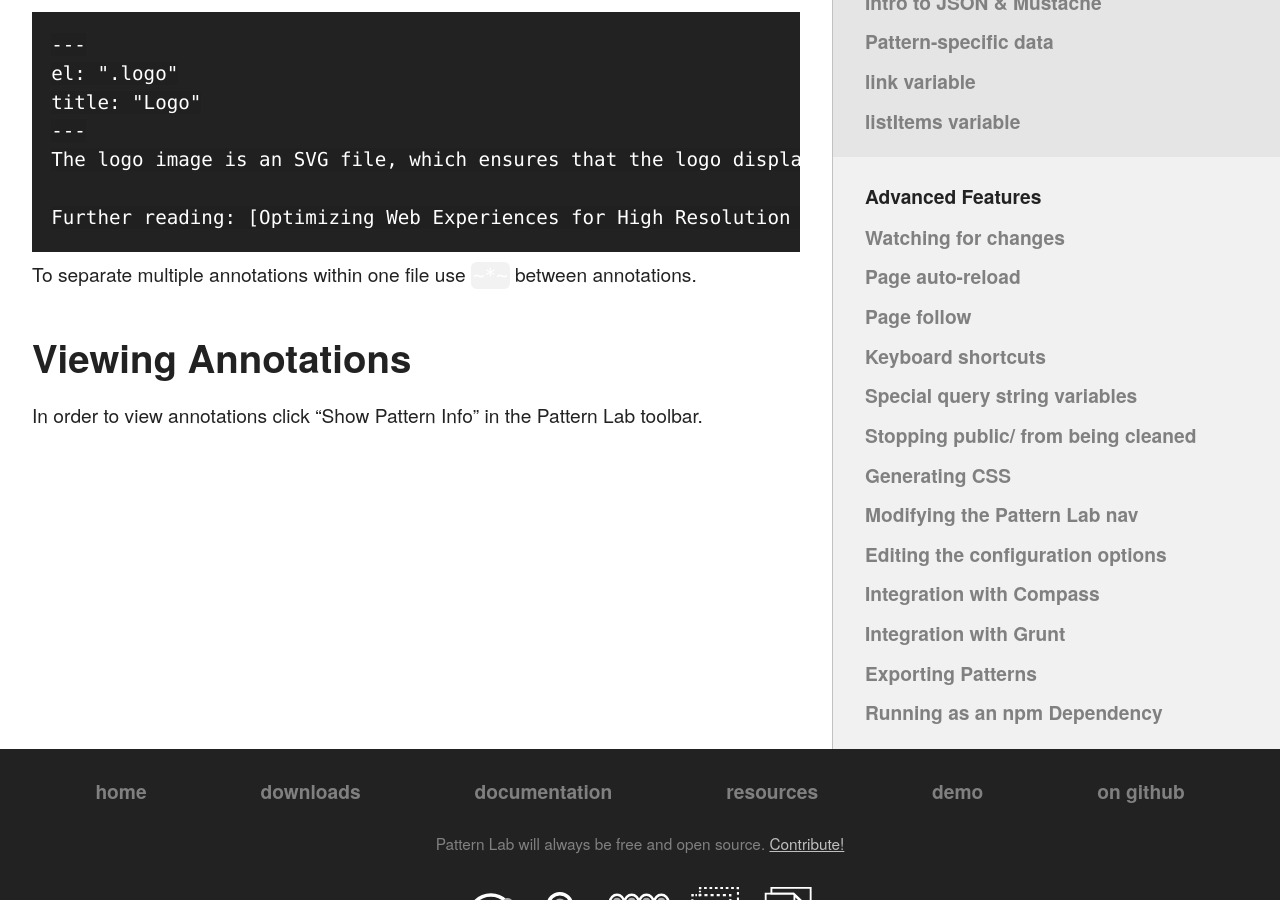
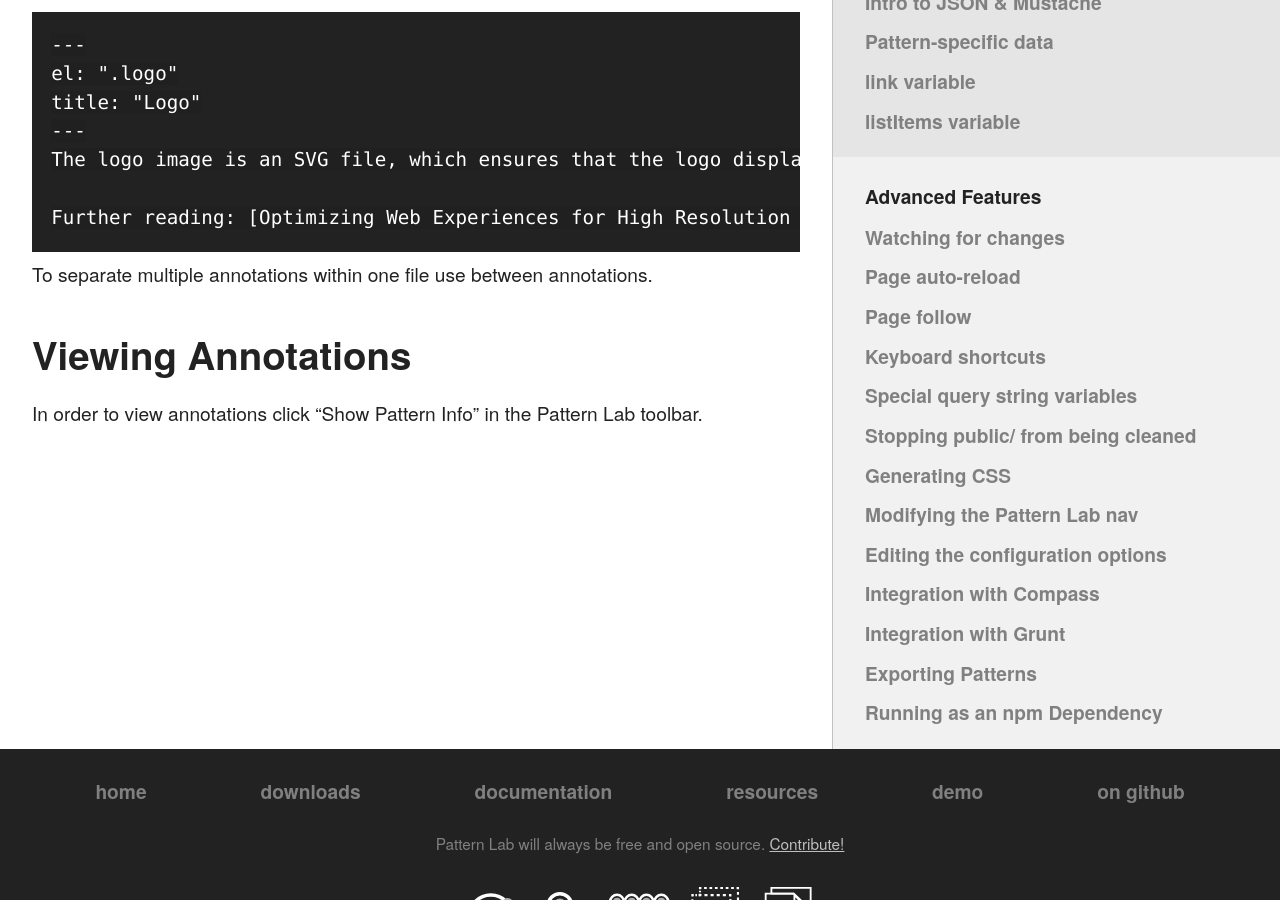
Before and after one commit to pattern-lab/website, a Jekyll site: the page built from docs/pattern-adding-annotations.md, in a window 1280 px wide and 900 px high, scrolled down 1458 px. Built offline with Jekyll 4.4.1, drawn with Linux system fonts in a browser that asks for light colours; comment, search, counter and statistics services are not loaded.

Commit message:
taking out a weird code example

````diff
--- a/docs/pattern-adding-annotations.md
+++ b/docs/pattern-adding-annotations.md
@@ -40,7 +40,7 @@
 Further reading: [Optimizing Web Experiences for High Resolution Screens](http://bradfrostweb.com/blog/mobile/hi-res-optimization/)
 ```
 
-To separate multiple annotations within one file use `~*~` between annotations.
+To separate multiple annotations within one file use between annotations.
 
 ## Viewing Annotations
 
````
